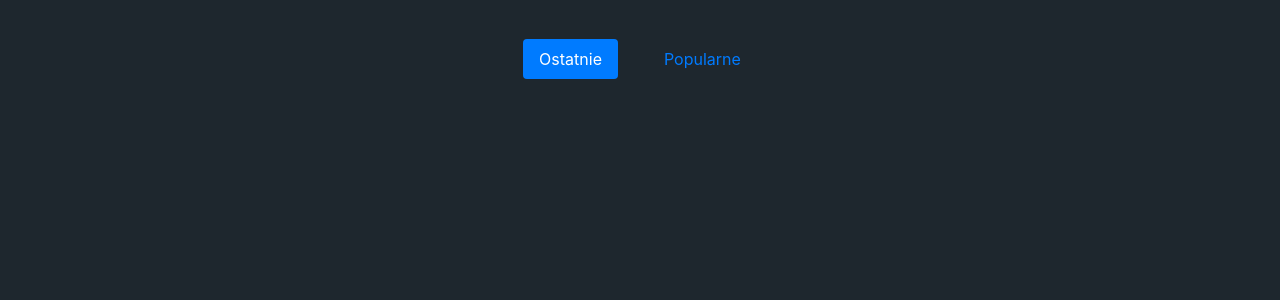
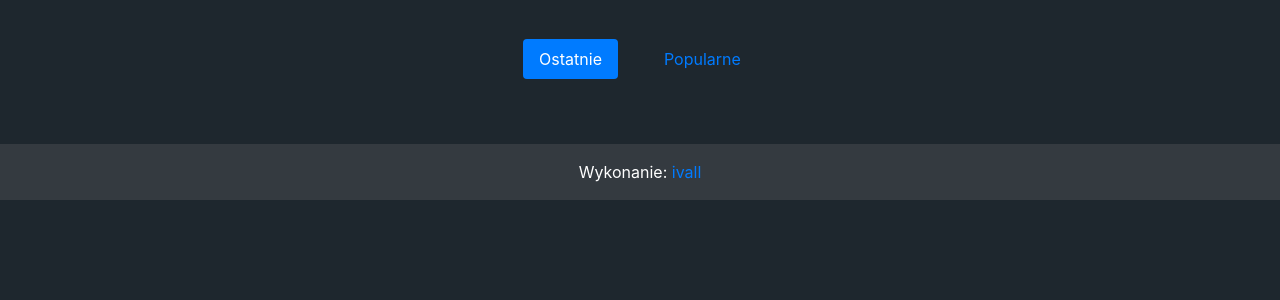
Before and after one commit to ivall/mikroblog, a Flask app: page / in a window 1280 px wide. Shown: the part 56-356 px from the top of the page. Run offline with Flask 2, Linux system fonts and the light colour scheme; data that the repository does not hold is empty; parts of the project's set-up code (start-up, migrations or seed data) failed here and were passed over; some libraries are stand-ins or nearby versions.

Commit message:
footer, other error handling location

```diff
--- /dev/null
+++ b/errors.py
@@ -0,0 +1,4 @@
+from flask import redirect, url_for
+
+def page_not_found(e):
+    return redirect(url_for('index'))
--- a/main.py
+++ b/main.py
@@ -1,5 +1,5 @@
-from flask import Flask, render_template, request, session, url_for, redirect, flash, jsonify
-from flask_mysqldb import MySQL, MySQLdb
+from flask import Flask, render_template
+from flask_mysqldb import MySQL
 from blueprints.logout import logout_blueprint
 from blueprints.register import register_blueprint
 from blueprints.login import login_blueprint
@@ -11,15 +11,11 @@ from blueprints.removekom import removekom_blueprint
 from blueprints.likesystem import likesystem_blueprint
 from forms import KomentarzForm
 from forms import WpisForm
+from errors import page_not_found
 
 app = Flask(__name__)
 app.config.from_object('config')
 mysql = MySQL(app)
-
-
-def page_not_found(e):
-    return redirect(url_for('index'))
-
 
 app.register_error_handler(404, page_not_found)
 
--- a/static/css/style.css
+++ b/static/css/style.css
@@ -61,3 +61,6 @@ form {
 .usunkomentarz:hover {
     cursor: pointer;
 }
+footer {
+    margin-top: 50px;
+}
--- a/templates/index.html
+++ b/templates/index.html
@@ -92,6 +92,11 @@
 </div>
 {% endfor %}
 </div>
+  <footer id="sticky-footer" class="py-3 bg-dark text-white-50">
+    <div class="container text-center">
+      Wykonanie: <a href="https://ivall.pl" target="_blank">ivall</a>
+    </div>
+  </footer>
 <script src="https://code.jquery.com/jquery-3.4.1.min.js" integrity="sha256-CSXorXvZcTkaix6Yvo6HppcZGetbYMGWSFlBw8HfCJo=" crossorigin="anonymous"></script>
 <script src="https://cdnjs.cloudflare.com/ajax/libs/popper.js/1.12.9/umd/popper.min.js" integrity="sha384-ApNbgh9B+Y1QKtv3Rn7W3mgPxhU9K/ScQsAP7hUibX39j7fakFPskvXusvfa0b4Q" crossorigin="anonymous"></script>
 <script src="https://maxcdn.bootstrapcdn.com/bootstrap/4.0.0/js/bootstrap.min.js" integrity="sha384-JZR6Spejh4U02d8jOt6vLEHfe/JQGiRRSQQxSfFWpi1MquVdAyjUar5+76PVCmYl" crossorigin="anonymous"></script>
```
